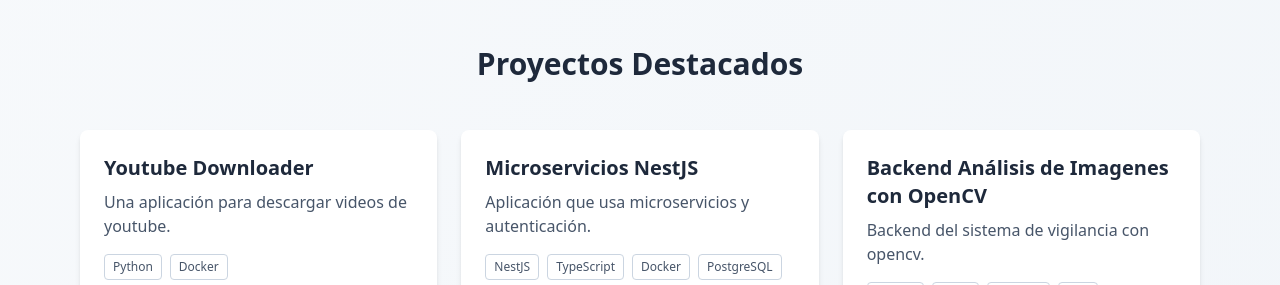
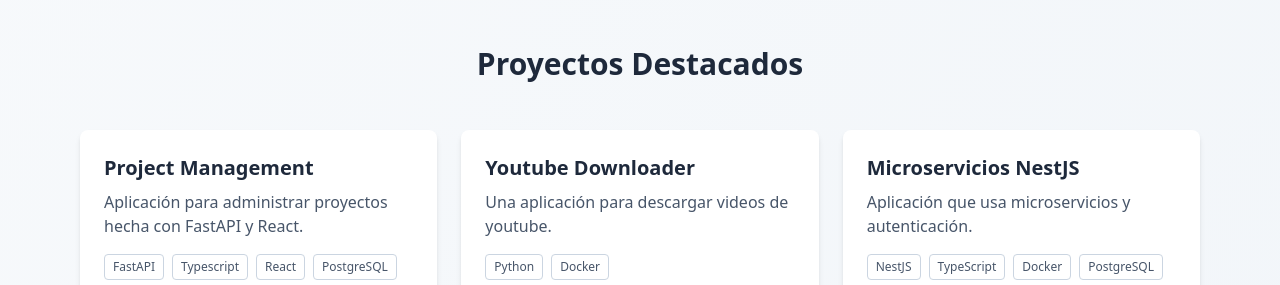
Before and after one commit to nicooris98/nicooris98.github.io, a plain HTML site: page index.html in a window 1280 px wide. Shown: the part 1000-1285 px from the top of the page. Drawn offline with nearby package versions, Linux system fonts and the light colour scheme.

Commit message:
added project management basic

```diff
--- a/index.html
+++ b/index.html
@@ -192,6 +192,13 @@
 
         const projects = [
             {
+                title: "Project Management",
+                description: "Aplicación para administrar proyectos hecha con FastAPI y React.",
+                technologies: ["FastAPI", "Typescript", "React", "PostgreSQL", "Python", "Vite", "JWT"],
+                github: "https://github.com/nicooris98/proj-man-back-basic",
+                demo: "https://proj-man-front-basic.vercel.app/"
+            },
+            {
                 title: "Youtube Downloader",
                 description: "Una aplicación para descargar videos de youtube.",
                 technologies: ["Python", "Docker"],
```
